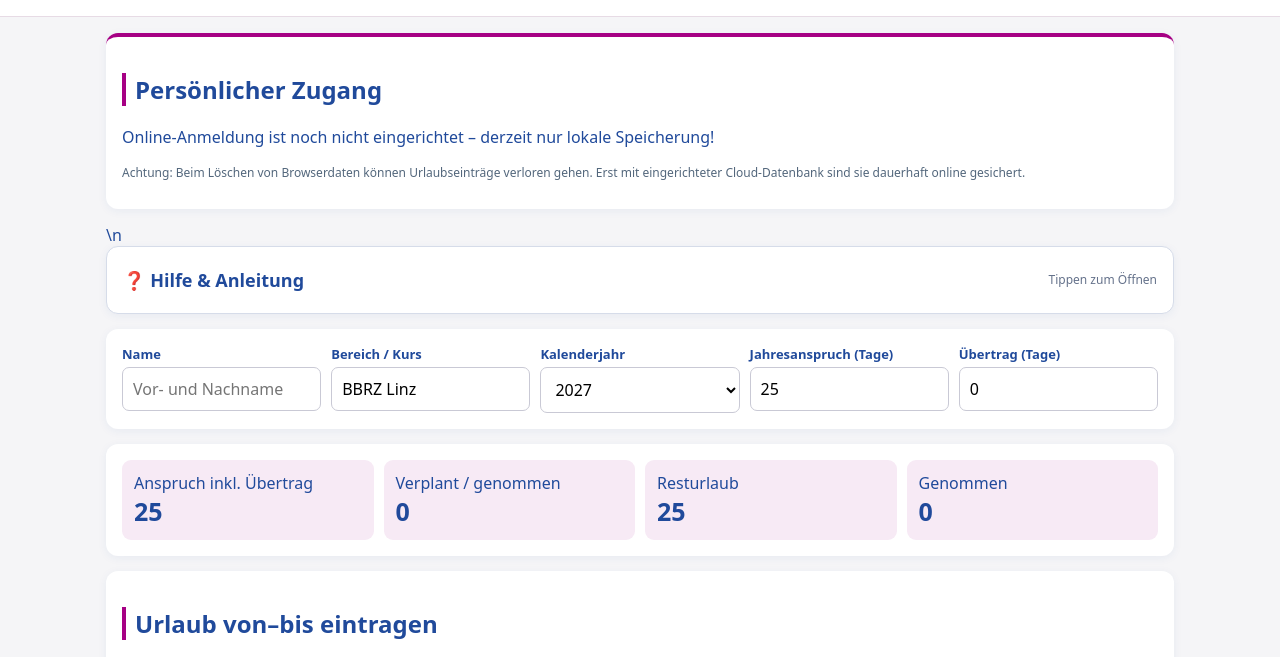
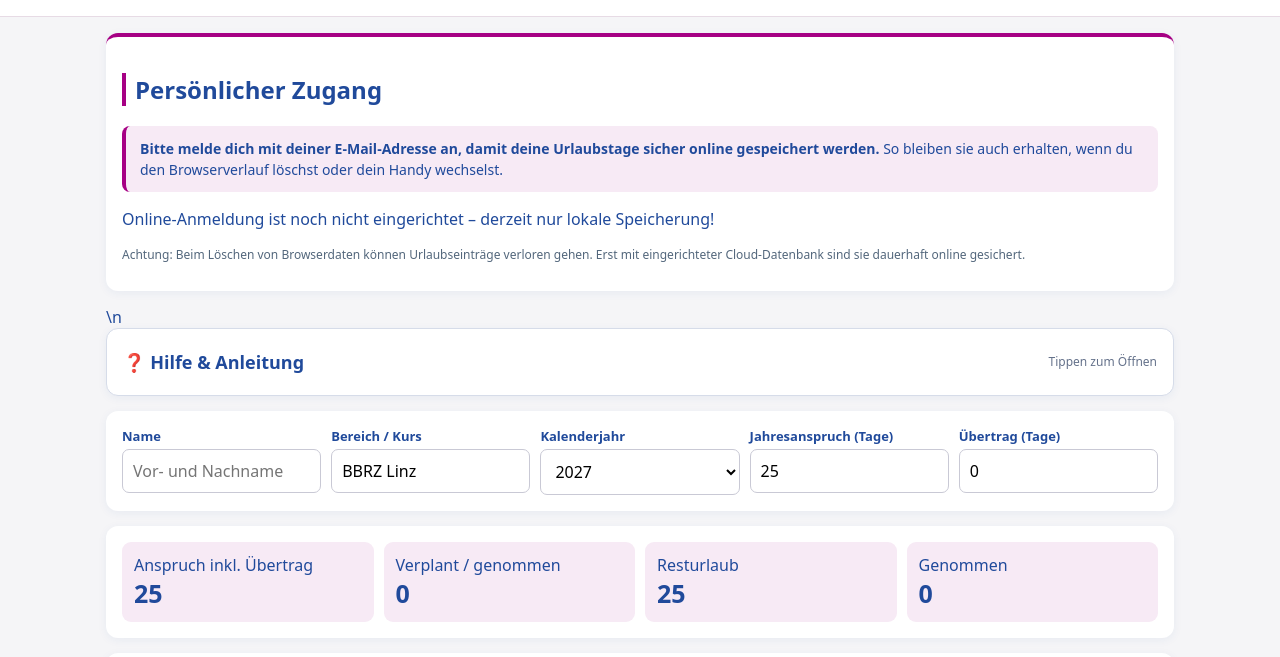
Before and after one commit to AlfredBbrz69/urlaubsplaner, a plain HTML site: page index.html in a window 1280 px wide. Shown: the part 109-766 px from the top of the page. Drawn offline with Linux system fonts and the light colour scheme.

Commit message:
Explain email sign-in requirement for cloud backup in login panel

```diff
--- a/index.html
+++ b/index.html
@@ -27,8 +27,8 @@ body.cloud-locked main>section:not(#accountPanel):not(#hilfe){display:none!impor
 .help-dot{display:inline-block;width:12px;height:12px;margin-right:4px;border-radius:2px;vertical-align:middle}
 .help-copy{max-width:240px}.help-panel :focus-visible{outline:3px solid #A60084;outline-offset:3px}
 @media print{#hilfe{display:none!important}}
-</style></head><body><header><small>BBRZ-INSPIRIERT · UNABHÄNGIGE PRIVATE ANWENDUNG</small><div class="brand"><div class="brand-mark" aria-label="BBRZ-inspirierte Wortmarke">BBRZ<span>+</span></div><div><h1>Urlaubs- & Abwesenheitsplaner</h1><div class="brand-sub">2027–2028 · Privatprojekt, keine offizielle BBRZ-App</div></div></div></header><main>
-<section class="panel no-print" id="accountPanel"><h2>Persönlicher Zugang</h2><p id="accountInfo" role="status">Die Anmeldung wird vorbereitet.</p><div id="loginForm"><label for="loginEmail">E-Mail-Adresse</label><input type="email" autocomplete="email" id="loginEmail" placeholder="name@beispiel.at"><div class="account-actions" style="margin-top:10px"><button id="loginButton" type="button">Anmeldelink per E-Mail senden</button></div></div><div id="logoutForm" class="hide"><div class="account-actions"><button id="logoutButton" class="secondary" type="button">Abmelden</button></div></div><p class="hint" id="accountHint">Jede Person bekommt einen eigenen, geschützten Urlaubsplan.</p></section>\n<section class="panel no-print help-panel" id="hilfe" aria-labelledby="help-title">
+.login-notice{padding:12px 14px;background:#f7eaf5;border-left:4px solid #A60084;border-radius:8px;color:#204A9B;font-size:14px;line-height:1.5}.login-notice strong{font-weight:750}#accountPanel:has(#logoutForm:not(.hide)) .login-notice{display:none}@media print{.login-notice{display:none}}</style></head><body><header><small>BBRZ-INSPIRIERT · UNABHÄNGIGE PRIVATE ANWENDUNG</small><div class="brand"><div class="brand-mark" aria-label="BBRZ-inspirierte Wortmarke">BBRZ<span>+</span></div><div><h1>Urlaubs- & Abwesenheitsplaner</h1><div class="brand-sub">2027–2028 · Privatprojekt, keine offizielle BBRZ-App</div></div></div></header><main>
+<section class="panel no-print" id="accountPanel"><h2>Persönlicher Zugang</h2><p class="login-notice"><strong>Bitte melde dich mit deiner E-Mail-Adresse an, damit deine Urlaubstage sicher online gespeichert werden.</strong> So bleiben sie auch erhalten, wenn du den Browserverlauf löschst oder dein Handy wechselst.</p><p id="accountInfo" role="status">Die Anmeldung wird vorbereitet.</p><div id="loginForm"><label for="loginEmail">E-Mail-Adresse</label><input type="email" autocomplete="email" id="loginEmail" placeholder="name@beispiel.at"><div class="account-actions" style="margin-top:10px"><button id="loginButton" type="button">Anmeldelink per E-Mail senden</button></div></div><div id="logoutForm" class="hide"><div class="account-actions"><button id="logoutButton" class="secondary" type="button">Abmelden</button></div></div><p class="hint" id="accountHint">Jede Person bekommt einen eigenen, geschützten Urlaubsplan.</p></section>\n<section class="panel no-print help-panel" id="hilfe" aria-labelledby="help-title">
 <details id="helpDetails">
 <summary id="help-title">❓ Hilfe &amp; Anleitung <span class="help-hint">Tippen zum Öffnen</span></summary>
 <div class="help-body">
```
